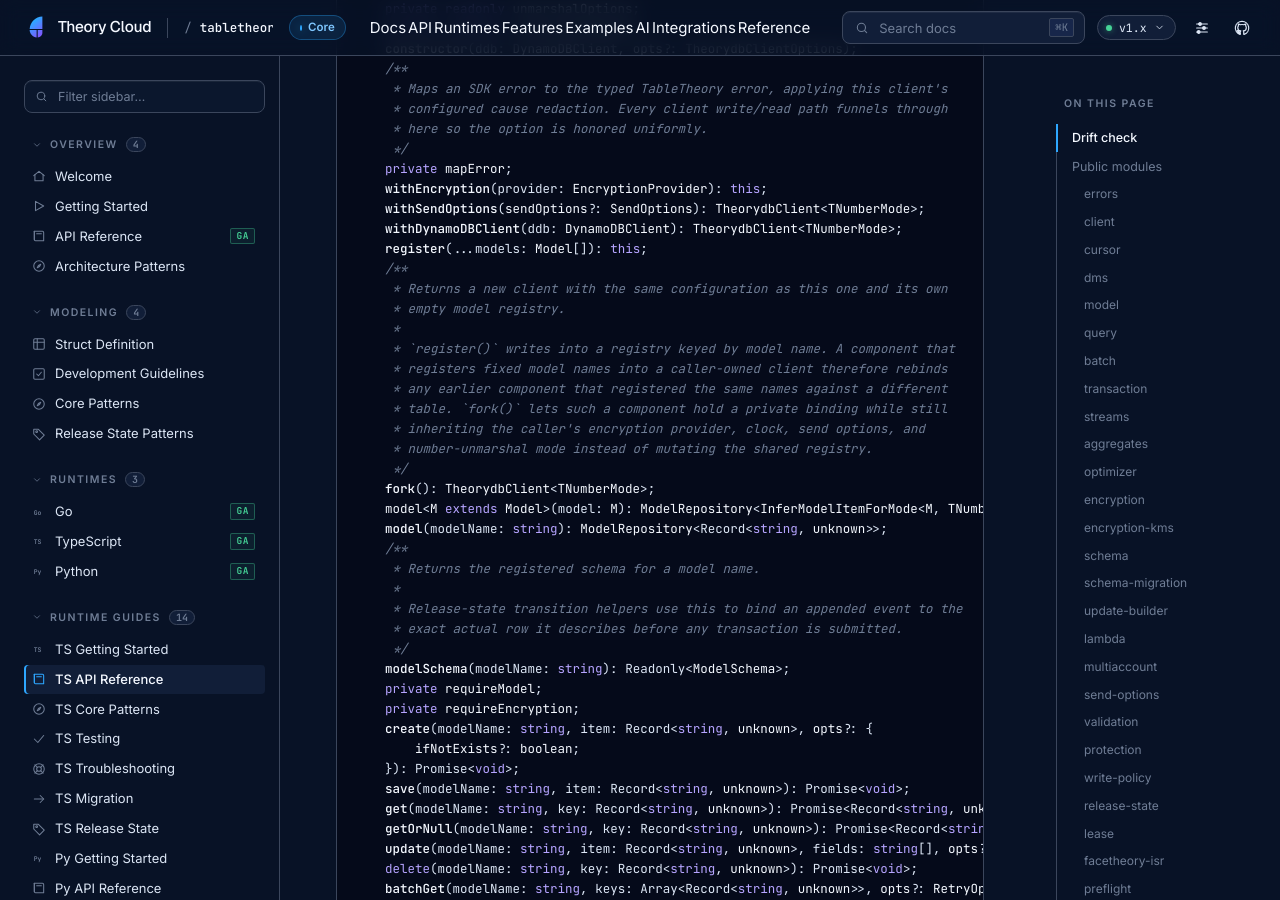
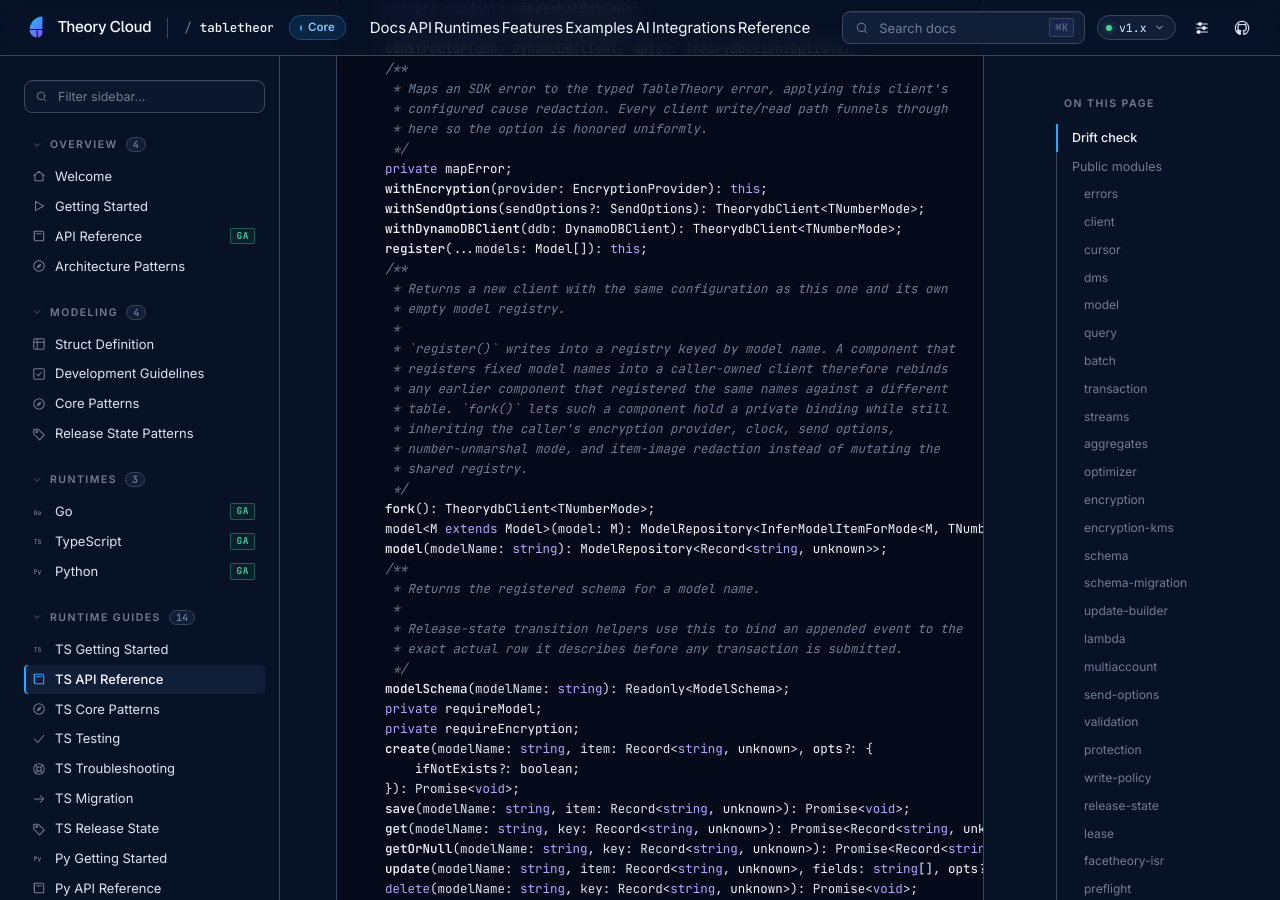
Before and after one commit to theory-cloud/TableTheory, a Jekyll site: the page built from docs/runtimes/typescript/api-reference.md, in a window 1280 px wide and 900 px high, scrolled down 3214 px. Built offline with Jekyll 4.4.1, drawn with Linux system fonts in a browser that asks for light colours.

Commit message:
docs: regenerate TypeScript API reference
Regenerate the checked-in TypeScript API reference after the fork() comment stopped claiming the derived client inherits every configuration except item-image redaction. The generator and runtime-docs sync both report PASS; no handwritten content changes.

Refs Factory docs/058 TableTheory-sec-20261030-m3.

```diff
--- a/docs/runtimes/typescript/api-reference.md
+++ b/docs/runtimes/typescript/api-reference.md
@@ -169,8 +169,9 @@ export declare class TheorydbClient<TNumberMode extends NumberUnmarshalMode = 's
      * registers fixed model names into a caller-owned client therefore rebinds
      * any earlier component that registered the same names against a different
      * table. `fork()` lets such a component hold a private binding while still
-     * inheriting the caller's encryption provider, clock, send options, and
-     * number-unmarshal mode instead of mutating the shared registry.
+     * inheriting the caller's encryption provider, clock, send options,
+     * number-unmarshal mode, and item-image redaction instead of mutating the
+     * shared registry.
      */
     fork(): TheorydbClient<TNumberMode>;
     model<M extends Model>(model: M): ModelRepository<InferModelItemForMode<M, TNumberMode>>;
```
Also changed, not shown: ts/docs/api-reference.md (+3 -2 lines).
